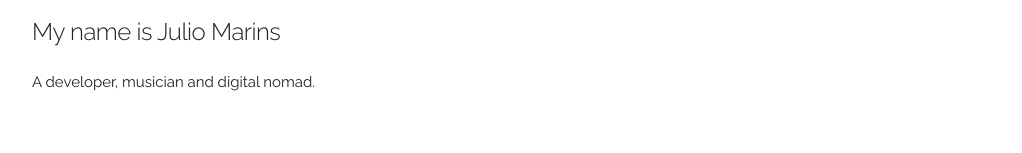
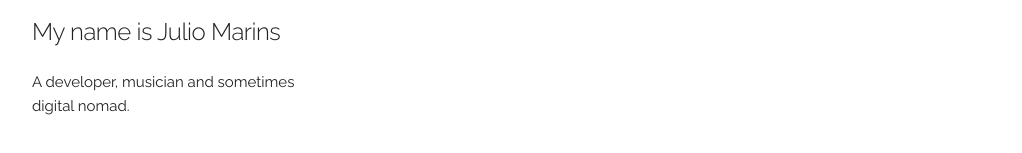
Before and after one commit to aj07mm/aj07mm.github.io, a plain HTML site: page index.html in a window 1280 px wide. Shown: the part 349-502 px from the top of the page, without its empty margins (128-1150 px from the left). Drawn offline with Linux system fonts and the light colour scheme.

Commit message:
sometimes

```diff
--- a/index.html
+++ b/index.html
@@ -57,7 +57,7 @@
         <h3>Hi!</h3>
         <h5>My name is Julio Marins</h5>
         <p>
-        A developer, musician and digital nomad.</p>
+        A developer, musician and sometimes digital nomad.</p>
       </div>
       <div class="two-thirds column" style="margin-top: 5%">
         <figure><embed src="https://wakatime.com/@59974411-ad4f-4f36-a456-3fb62dcbb87c/df8cf00c-cc17-4fbb-a698-6218729b5182.svg"></embed></figure>
```
